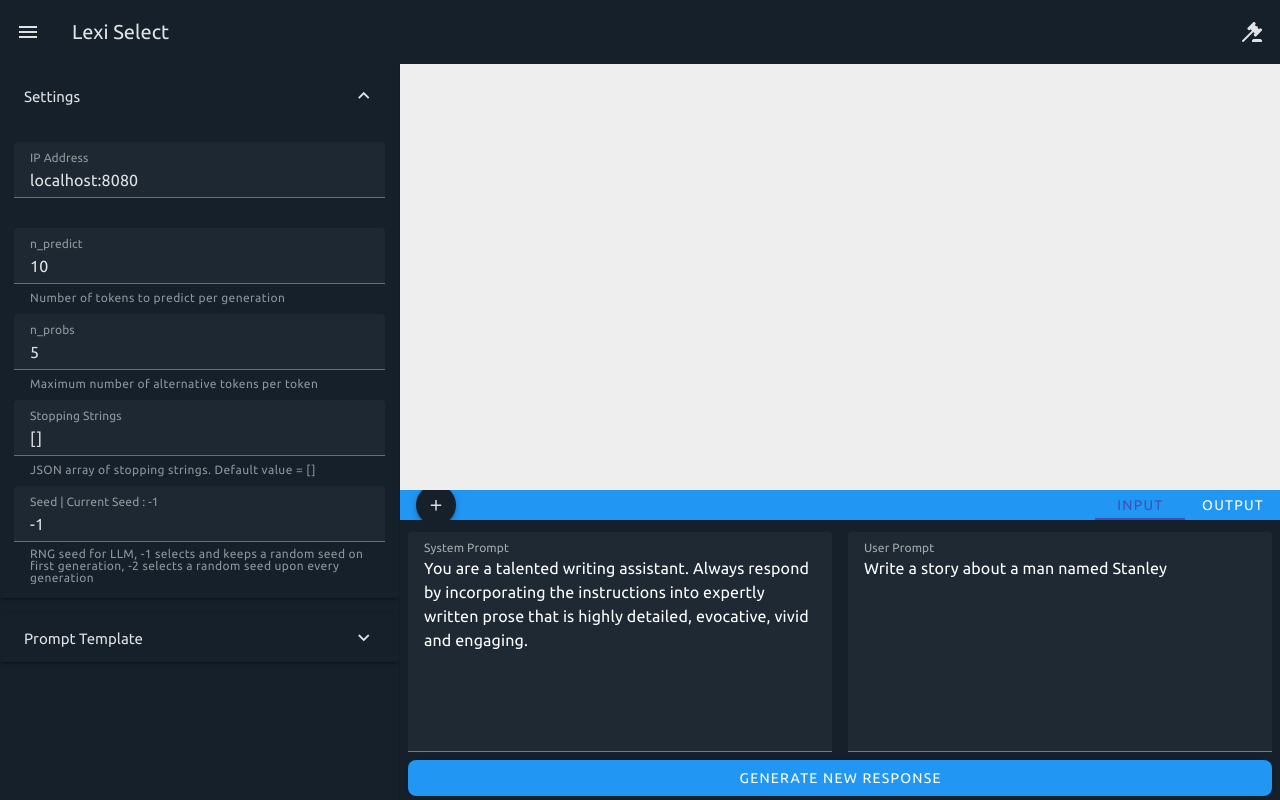
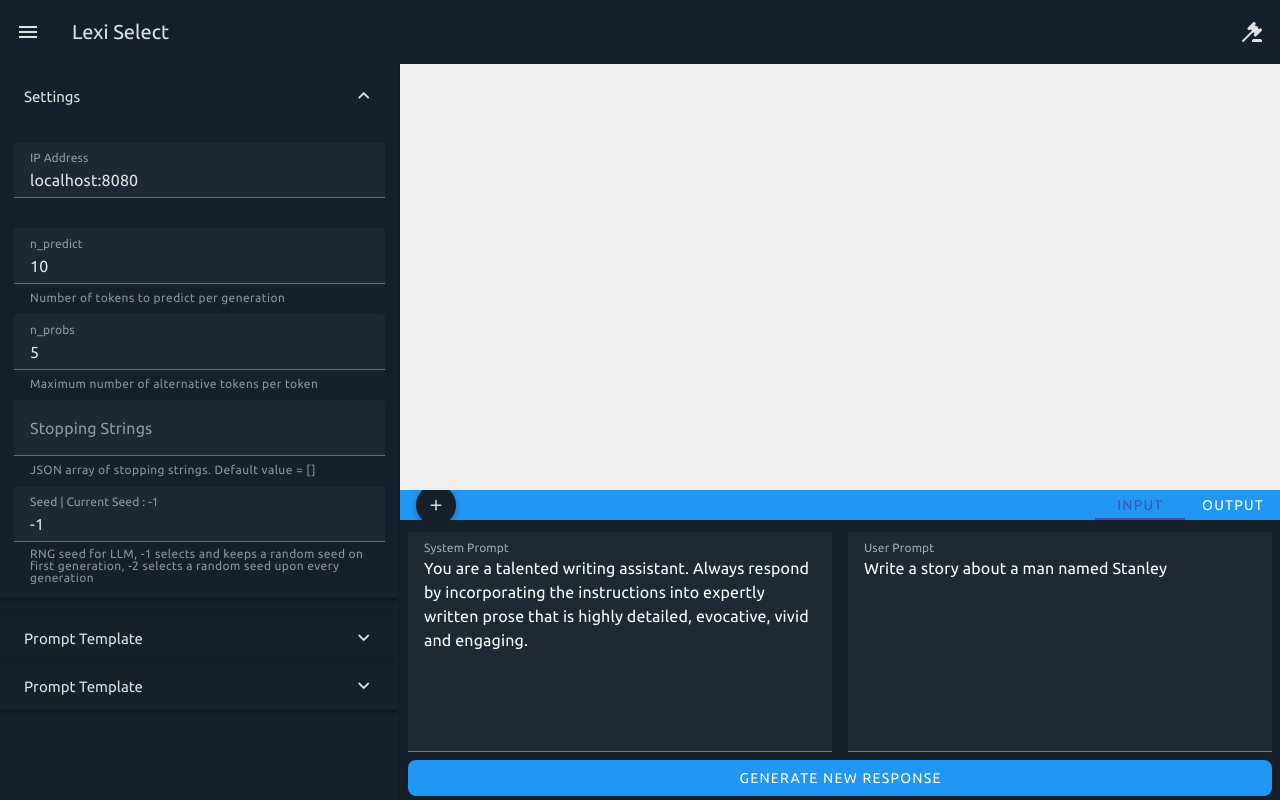
Before and after one commit to dhibbin/LexiSelect, a Vue app: page / in a window 1280 px wide. Built offline with nearby package versions, Linux system fonts and the light colour scheme.

Commit message:
Expanded settings panel

```diff
--- a/src/components/SideBar.vue
+++ b/src/components/SideBar.vue
@@ -48,6 +48,20 @@
         />
       </v-expansion-panel-text>
     </v-expansion-panel>
+    <v-expansion-panel>
+      <v-expansion-panel-title>Prompt Template</v-expansion-panel-title>
+      <v-expansion-panel-text class="pa-0">
+        <v-text-field
+          v-for="(value, key) in samplingHTML"
+          :key="key"
+          v-model="settings[key]"
+          class="rounded pa-0 ma-0"
+          :label="value.label"
+          :hint="value.hint"
+          :persistent-hint="value.presistentHint"
+        />
+      </v-expansion-panel-text>
+    </v-expansion-panel>
   </v-expansion-panels>
 </template>
 
@@ -83,18 +97,20 @@ const promptTemplateHTML :  { [key: string]: HTMLSettingsContents } = reactive({
   responseTemplateTokens : newContents("Response template token", "Tokens to remove from LLM response", true)
 })
 
-const settings : LLMSettings = reactive({
-  n_predict : 10,
-  n_probs : 5,
-  seed : seed.usedNumber,
-  ipAddress : "localhost:8080",
-  stoppingStrings : "[]",
-  systemPrepend : "<|system|>",
-  systemPostpend : "<|end|>",
-  userPrepend : "<|user|>" ,
-  userPostpend : "<|end|>",
-  responseTemplateTokens : ["<|assistant|>"],
+const samplingHTML : { [key: string]: HTMLSettingsContents } = reactive({
+  temperature : newContents("Temperature", "", false),
+  dynatemp_range : newContents("dynatemp_range", "", false),
+  dynatemp_exponent : newContents("dynatemp_exponent", "", false),
+  top_k : newContents("top_k", "", false),
+  top_p : newContents("top_p", "", false),
+  min_p : newContents("min_p", "", false),
+  repeat_penalty : newContents("Repeat Penalty", "", false),
+  repeat_last_n : newContents("Repeat last n", "", false),
+  presence_penalty : newContents("Presence Penalty", "", false),
+  frequency_penalty : newContents("Frequency Penalty", "", false),
 })
+
+const settings : LLMSettings = reactive(JSON.parse(JSON.stringify(LLMService.instance.settings)))
 
 const panel : Ref<number[]> = ref([0])
 
--- a/src/objects/LLMService.ts
+++ b/src/objects/LLMService.ts
@@ -24,6 +24,16 @@ export class LLMService {
     userPrepend : "<|user|>" ,
     userPostpend : "<|end|>",
     responseTemplateTokens : ["<|assistant|>"],
+    temperature : 0.8,
+    dynatemp_range : 0.0,
+    dynatemp_exponent : 1.0,
+    top_k : 40,
+    top_p : 0.95,
+    min_p : 0.05,
+    repeat_penalty : 1.1,
+    repeat_last_n : 64,
+    presence_penalty : 0.0,
+    frequency_penalty : 0.0,
   }
 
   /**
--- a/src/objects/LLMSettings.ts
+++ b/src/objects/LLMSettings.ts
@@ -64,8 +64,39 @@ export interface LLMSettings {
    * The tokens to use in the response template.
    */
   responseTemplateTokens : string[]
+
+  // Sampling Settings
+
+  /** Randomness of the generated text */
+  temperature : number
+
+  /** Range of the temperature */
+  dynatemp_range : number
+
+  /** Dynamic temperature exponent */
+  dynatemp_exponent : number
+
+  /** Top k of the request to /completion */
+  top_k : number
+
+  /** Top p of the request to /completion */
+  top_p : number
+
+  /** Min p of the request to /completion */
+  min_p : number
+
+  /** Control the repetition of token sequences in the generated text */
+  repeat_penalty : number
+
+  /** Last n tokens to consider for penalizing repetition */
+  repeat_last_n : number
+
+  /** Repeat alpha presence penalty */
+  presence_penalty : number
+
+  /** Repeat alpha frequency penalty */
+  frequency_penalty : number
 }
-
 
 /**
  * Type used for declaring rules for settings within SettingsRules
@@ -115,7 +146,17 @@ export class LLMSettingsWrapper {
     ]),
     stoppingStrings : computed(() => [
       (v: string) : boolean | string => this.getJsonArray(v) !== false || 'Must be a valid array. Use square [] brackets and comma separated',
-    ])
+    ]),
+    temperature : this.createNumberRuleInRange(0, false, "Temperature", false),
+    dynatemp_range : this.createNumberRuleInRange(0, false, "Dynamic Temperature Range", false),
+    dynatemp_exponent : this.createNumberRuleInRange(false, false, "Dynamic Temperature Exponent", false),
+    top_k : this.createNumberRuleInRange(0, false, "top_k", false),
+    top_p : this.createNumberRuleInRange(0, 1, "top_p", false),
+    min_p : this.createNumberRuleInRange(0, 1, "min_p", false),
+    repeat_penalty : this.createNumberRuleInRange(0, false, "Repeat penalty", false),
+    repeat_last_n : this.createNumberRuleInRange(-1, false, "repeat_last_n", true),
+    presence_penalty : this.createNumberRuleInRange(0, false, "Presence penalty", false),
+    frequency_penalty : this.createNumberRuleInRange(0, false, "Frequency penalty", false),
   }
 
   public static readonly emptyRule : ComputedRef<((v: number) => boolean | string)[]> = computed(() => [
@@ -187,4 +228,13 @@ export class LLMSettingsWrapper {
     }
   }
 
+  public static createNumberRuleInRange(min : number | boolean, max : number | boolean, name : string, integerOnly : boolean = true) : RuleType {
+    return computed(() => [
+      (v: number) : boolean | string =>
+        ((typeof min !== 'boolean' ? v >= min : true) &&
+         (typeof max !== 'boolean' ? v <= max : true) &&
+         (!integerOnly || Number.isInteger(v))) ||
+         `${name} must be a ${integerOnly ? 'integer' : 'number'} ${typeof min !== 'boolean' ? ',greater than ' + min.toString + "," : ""}, ${typeof max !== 'boolean' ? ',less than ' + max.toString : ""}`,
+    ])
+  }
 }
```
